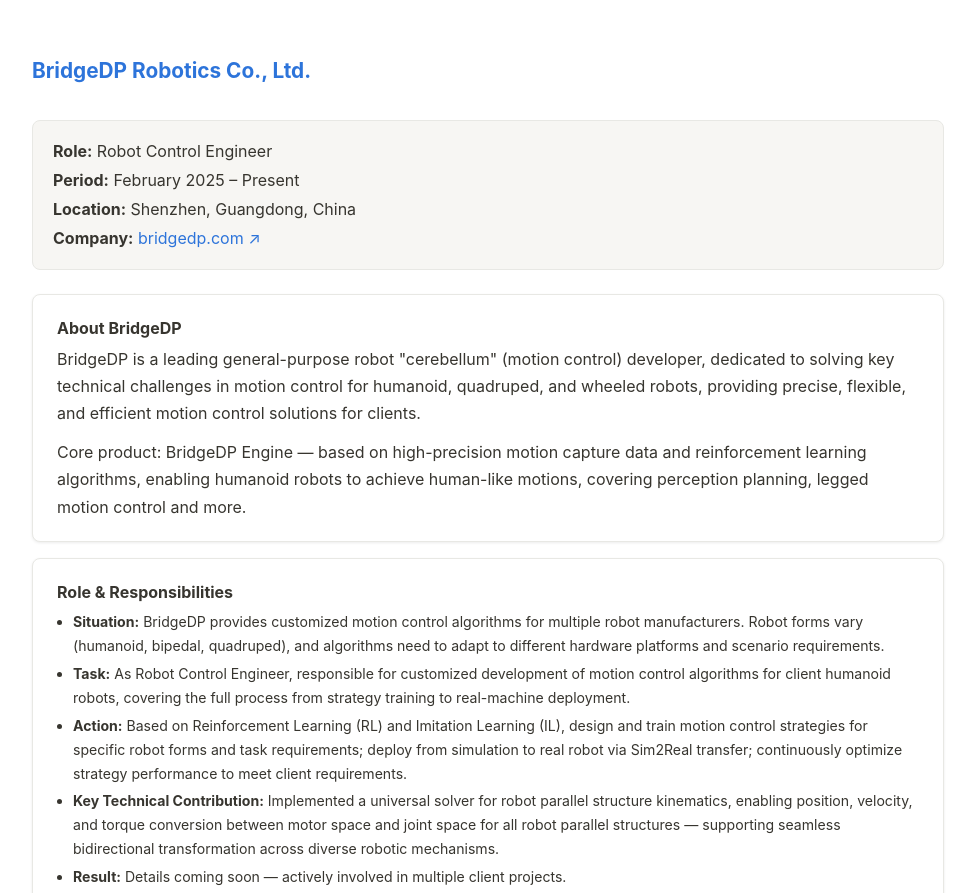
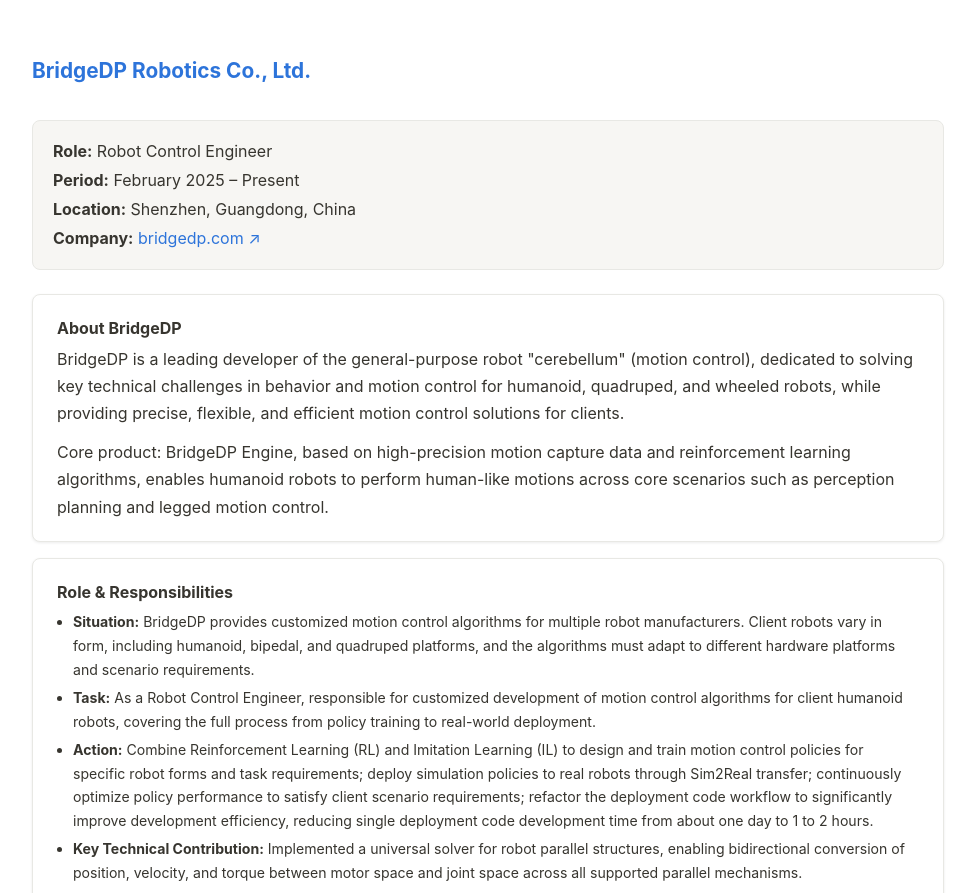
Before and after one commit to ImChong/ImChong.github.io, a website: page experience/bridgedp.html in a window 1280 px wide. Shown: the part 59-952 px from the top of the page, without its empty margins (152-1127 px from the left). Drawn offline with Linux system fonts and the light colour scheme.

Commit message:
feat: 英文版桥介数物经历对齐中文版

```diff
--- a/experience/bridgedp.html
+++ b/experience/bridgedp.html
@@ -58,15 +58,16 @@
               <div class="card-body">
                 <h3>About BridgeDP</h3>
                 <p>
-                  BridgeDP is a leading general-purpose robot "cerebellum" (motion control)
-                  developer, dedicated to solving key technical challenges in motion control for
-                  humanoid, quadruped, and wheeled robots, providing precise, flexible, and
-                  efficient motion control solutions for clients.
+                  BridgeDP is a leading developer of the general-purpose robot "cerebellum" (motion
+                  control), dedicated to solving key technical challenges in behavior and motion
+                  control for humanoid, quadruped, and wheeled robots, while providing precise,
+                  flexible, and efficient motion control solutions for clients.
                 </p>
                 <p style="margin-top: 12px">
-                  Core product: BridgeDP Engine — based on high-precision motion capture data and
-                  reinforcement learning algorithms, enabling humanoid robots to achieve human-like
-                  motions, covering perception planning, legged motion control and more.
+                  Core product: BridgeDP Engine, based on high-precision motion capture data and
+                  reinforcement learning algorithms, enables humanoid robots to perform human-like
+                  motions across core scenarios such as perception planning and legged motion
+                  control.
                 </p>
               </div>
             </div>
@@ -77,31 +78,32 @@
                 <ul class="card-bullets">
                   <li>
                     <strong>Situation:</strong> BridgeDP provides customized motion control
-                    algorithms for multiple robot manufacturers. Robot forms vary (humanoid,
-                    bipedal, quadruped), and algorithms need to adapt to different hardware
-                    platforms and scenario requirements.
+                    algorithms for multiple robot manufacturers. Client robots vary in form,
+                    including humanoid, bipedal, and quadruped platforms, and the algorithms must
+                    adapt to different hardware platforms and scenario requirements.
                   </li>
                   <li>
-                    <strong>Task:</strong> As Robot Control Engineer, responsible for customized
+                    <strong>Task:</strong> As a Robot Control Engineer, responsible for customized
                     development of motion control algorithms for client humanoid robots, covering
-                    the full process from strategy training to real-machine deployment.
+                    the full process from policy training to real-world deployment.
                   </li>
                   <li>
-                    <strong>Action:</strong> Based on Reinforcement Learning (RL) and Imitation
-                    Learning (IL), design and train motion control strategies for specific robot
-                    forms and task requirements; deploy from simulation to real robot via Sim2Real
-                    transfer; continuously optimize strategy performance to meet client
-                    requirements.
+                    <strong>Action:</strong> Combine Reinforcement Learning (RL) and Imitation
+                    Learning (IL) to design and train motion control policies for specific robot
+                    forms and task requirements; deploy simulation policies to real robots through
+                    Sim2Real transfer; continuously optimize policy performance to satisfy client
+                    scenario requirements; refactor the deployment code workflow to significantly
+                    improve development efficiency, reducing single deployment code development time
+                    from about one day to 1 to 2 hours.
                   </li>
                   <li>
                     <strong>Key Technical Contribution:</strong> Implemented a universal solver for
-                    robot parallel structure kinematics, enabling position, velocity, and torque
-                    conversion between motor space and joint space for all robot parallel structures
-                    — supporting seamless bidirectional transformation across diverse robotic
-                    mechanisms.
+                    robot parallel structures, enabling bidirectional conversion of position,
+                    velocity, and torque between motor space and joint space across all supported
+                    parallel mechanisms.
                   </li>
                   <li>
-                    <strong>Result:</strong> Details coming soon — actively involved in multiple
+                    <strong>Result:</strong> Details coming soon, currently contributing to multiple
                     client projects.
                   </li>
                 </ul>
```
